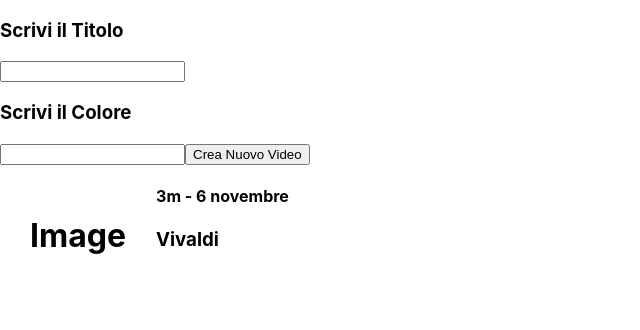
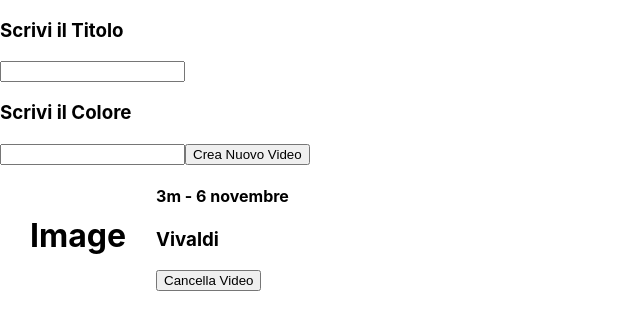
Before and after one commit to fabioPsc/app-react-2, a React (Create React App) app: page / in a window 1280 px wide. Both pictures are taken after a click on the button "Crea Nuovo Video". Shown: the top 330 px of the page, without its empty margins (0-640 px from the left). Built offline with nearby package versions, Linux system fonts and the light colour scheme.

Commit message:
aggiunto pulsante cancella con le funzioni nei file

```diff
--- a/src/App.js
+++ b/src/App.js
@@ -24,6 +24,14 @@ function App(){
     setColor("")
   }
 
+  const deleteVideo = (id) => {
+    /* console.log(id) */
+    setVideoList( videoList.filter(function(video){
+      return video.id !== id
+    }))
+
+  }
+
   return (
     <div className="App">
     <h3>Scrivi il Titolo</h3>
@@ -32,7 +40,7 @@ function App(){
     <input type="text" onChange={HandleColor} value={color} />
     <button onClick={createVideoHandler} >Crea Nuovo Video</button>
     {videoList.map(function(video){
-      return <VideoText key={video.id} title={video.title} color={video.color} />
+      return <VideoText deleteVideo={() => deleteVideo(video.id)} key={video.id} title={video.title} color={video.color} />
     })}
     </div>
     );
--- a/src/VideoText.js
+++ b/src/VideoText.js
@@ -1,6 +1,6 @@
 // VideoText
 
-function VideoText({title, color}) {
+function VideoText({title, color, deleteVideo}) {
     return(
         <div style={{ display: 'flex' }}>
             <div style={{ padding: '30px', background: color }}>
@@ -10,6 +10,7 @@ function VideoText({title, color}) {
                 <h1>{title}</h1>
                 <h4>3m - 6 novembre</h4>
                 <h3>Vivaldi</h3>
+                <button onClick={deleteVideo} >Cancella Video</button>
             </div>
         </div>
     )
```
